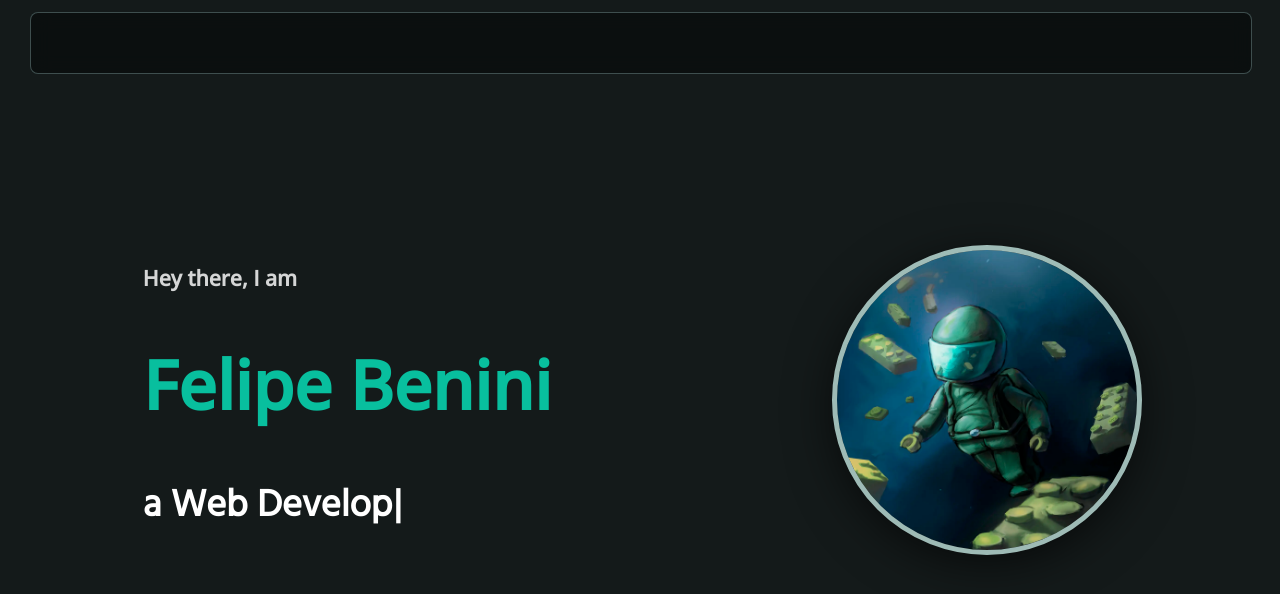
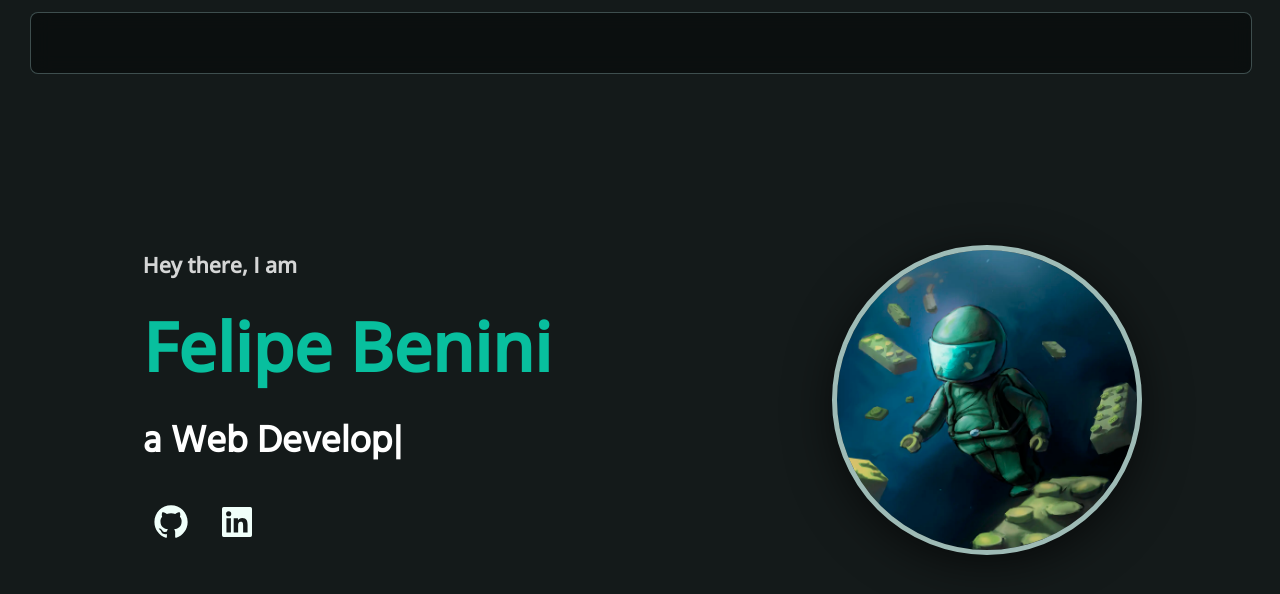
Before and after one commit to FelBenini/Portfolio-site, a React (Create React App) app: page / in a window 1280 px wide. Shown: the top 594 px of the page. Built offline with nearby package versions, Linux system fonts and the light colour scheme.

Commit message:
Added github and linkedin link icons

```diff
--- a/src/index.tsx
+++ b/src/index.tsx
@@ -2,12 +2,26 @@ import React from 'react';
 import ReactDOM from 'react-dom/client';
 import './style/index.css';
 import App from './App';
+import { ThemeProvider, createTheme } from '@mui/material/styles';
+
+const theme = createTheme({
+  palette: {
+    primary: {
+      main: '#FFFFFF',
+    },
+    secondary: {
+      main: '#08BF9E',
+    },
+  },
+});
 
 const root = ReactDOM.createRoot(
   document.getElementById('root') as HTMLElement
 );
 root.render(
   <React.StrictMode>
+    <ThemeProvider theme={theme}>
     <App />
+    </ThemeProvider>
   </React.StrictMode>
 );
--- a/src/pages/homePage/HeroSection.tsx
+++ b/src/pages/homePage/HeroSection.tsx
@@ -1,5 +1,7 @@
 import React from 'react'
 import Typewriter from 'typewriter-effect'
+import { IconButton } from '@mui/material'
+import Tooltip from '@mui/material/Tooltip'
 
 const HeroSection = () => {
     return (
@@ -16,8 +18,20 @@ const HeroSection = () => {
                             delay: 350
                         }} />
                 </h3>
+                <span className='fade'>
+                    <Tooltip title="GitHub">
+                        <IconButton color='secondary'>
+                            <img src='/img/github-icon.svg' alt='github profile' />
+                        </IconButton>
+                    </Tooltip>
+                    <Tooltip title="LinkedIn" style={{marginLeft: '10px'}}>
+                        <IconButton color='secondary'>
+                            <img src='/img/linkedin-icon.svg' alt='linkedin profile' />
+                        </IconButton>
+                    </Tooltip>
+                </span>
             </div>
-    <img className='fade' src='/img/legoman-portfolio.webp' alt='Lego space astronaut'/>
+            <img id='header-img' className='fade' src='/img/legoman-portfolio.webp' alt='Lego space astronaut' />
         </section>
     )
 }
--- a/src/style/App.css
+++ b/src/style/App.css
@@ -120,7 +120,7 @@ header {
   align-items: center;
   flex-direction: row;
 }
-#heroSection img {
+#heroSection #header-img {
   width: 300px;
   border-radius: 100%;
   outline: 5px solid rgba(209, 247, 240, 0.7411764706);
--- a/src/style/App.scss
+++ b/src/style/App.scss
@@ -69,7 +69,7 @@ header {
     justify-content: space-around;
     align-items: center;
     flex-direction: row;
-    & img {
+    & #header-img {
         width: 300px;
         border-radius: 100%;
         outline: 5px solid #d1f7f0bd;
```
Also changed, not shown: public/img/github-icon.svg (added), public/img/linkedin-icon.svg (added). Lines whose indentation alone changed are shown as unchanged.
